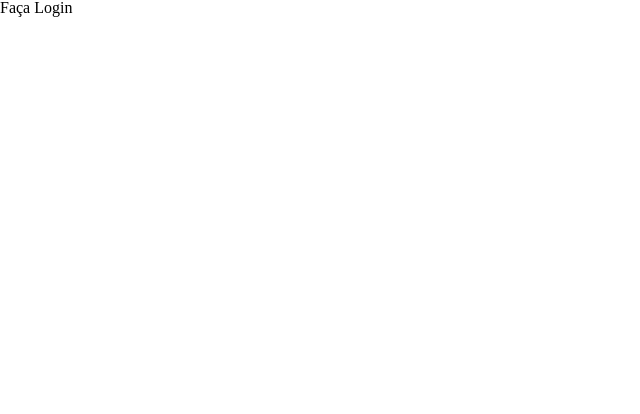
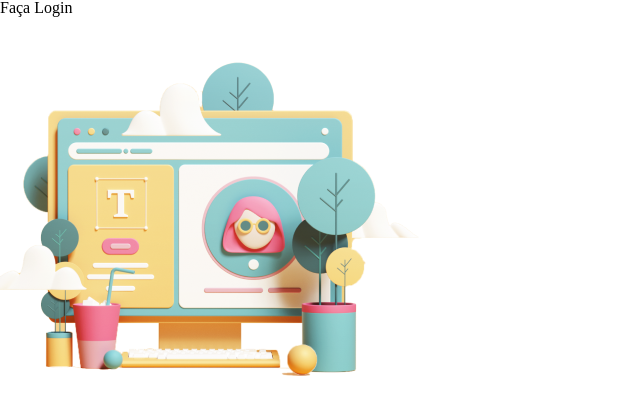
Before and after one commit to kevinrvb16/dribbble, a React (Create React App) app: page /login in a window 1280 px wide. Shown: the top 414 px of the page, without its empty margins (0-640 px from the left). Built offline with nearby package versions, Linux system fonts and the light colour scheme.

Commit message:
feat: add logo to login page

```diff
--- a/src/pages/Login/index.tsx
+++ b/src/pages/Login/index.tsx
@@ -1,6 +1,15 @@
+import drbbb1 from '../../assets/images/drbbb1.png'
 const Login = () => {
     return (
-        <h1>Faça Login</h1>
+        <div>
+            <h1>Faça Login</h1>
+            <div>
+                <img src={drbbb1} alt="logo do Dribbble"/>
+            </div>
+            <div>
+
+            </div>
+        </div>
     )
 }
 
```
